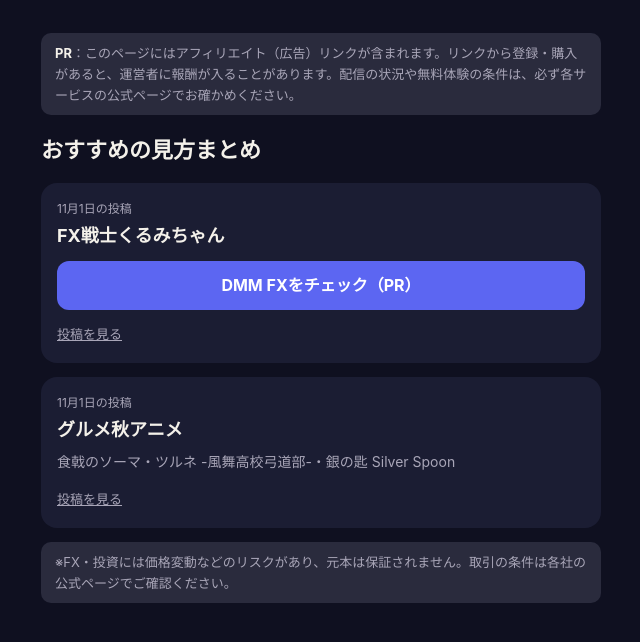
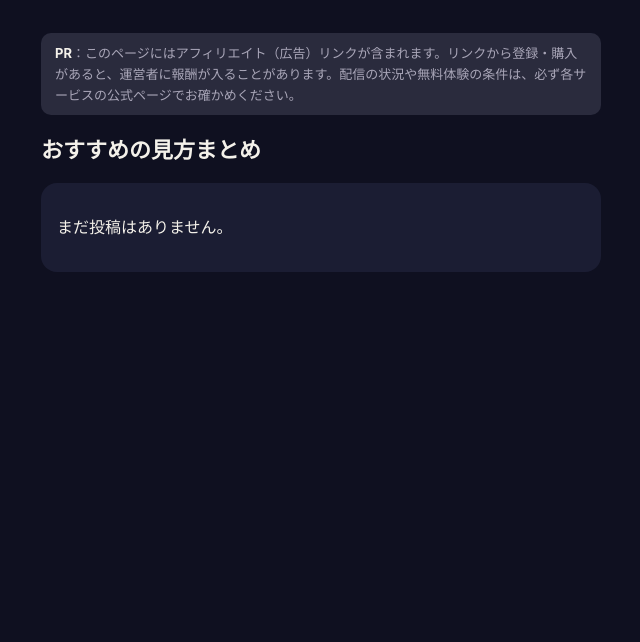
Before and after one commit to kohei-omura/REINA-SNS, a plain HTML site: page index.html in a window 1280 px wide. Shown: the whole page, without its empty margins (319-959 px from the left). Drawn offline with Linux system fonts and the light colour scheme.

Commit message:
おすすめページから0件消した

```diff
--- a/index.html
+++ b/index.html
@@ -14,7 +14,6 @@ h1{font-size:22px;margin:18px 0 6px} h2{font-size:18px;margin:4px 0}
 </style></head><body><main>
 <p class="pr"><b>PR</b>：このページにはアフィリエイト（広告）リンクが含まれます。リンクから登録・購入があると、運営者に報酬が入ることがあります。配信の状況や無料体験の条件は、必ず各サービスの公式ページでお確かめください。</p>
 <h1>おすすめの見方まとめ</h1>
-<section><p class="d">11月1日の投稿</p><h2>FX戦士くるみちゃん</h2><p class="w"></p><a class="btn" href="https://px.a8.net/svt/ejp?a8mat=4BGAV3+85IQSA+1WP2+6H729&amp;a8sns=instagram" rel="sponsored noopener" target="_blank">DMM FXをチェック（PR）</a><a class="post" href="https://www.instagram.com/p/DfM5fvWAWzA/">投稿を見る</a></section>
-<section><p class="d">11月1日の投稿</p><h2>グルメ秋アニメ</h2><p class="w">食戟のソーマ・ツルネ -風舞高校弓道部-・銀の匙 Silver Spoon</p><a class="post" href="https://www.instagram.com/p/DfMSbhPgfku/">投稿を見る</a></section>
-<p class="pr">※FX・投資には価格変動などのリスクがあり、元本は保証されません。取引の条件は各社の公式ページでご確認ください。</p>
+<section><p>まだ投稿はありません。</p></section>
+
 </main></body></html>
```
